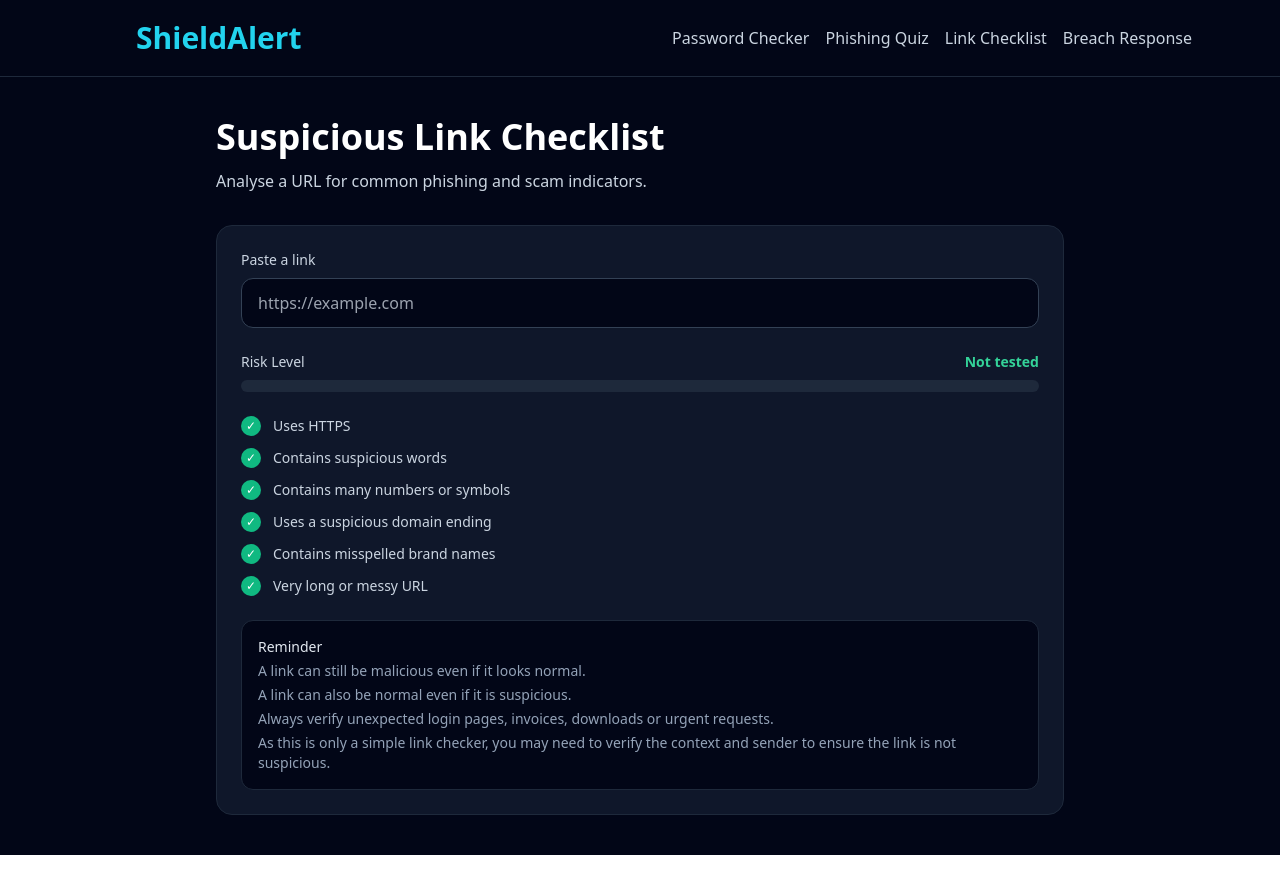
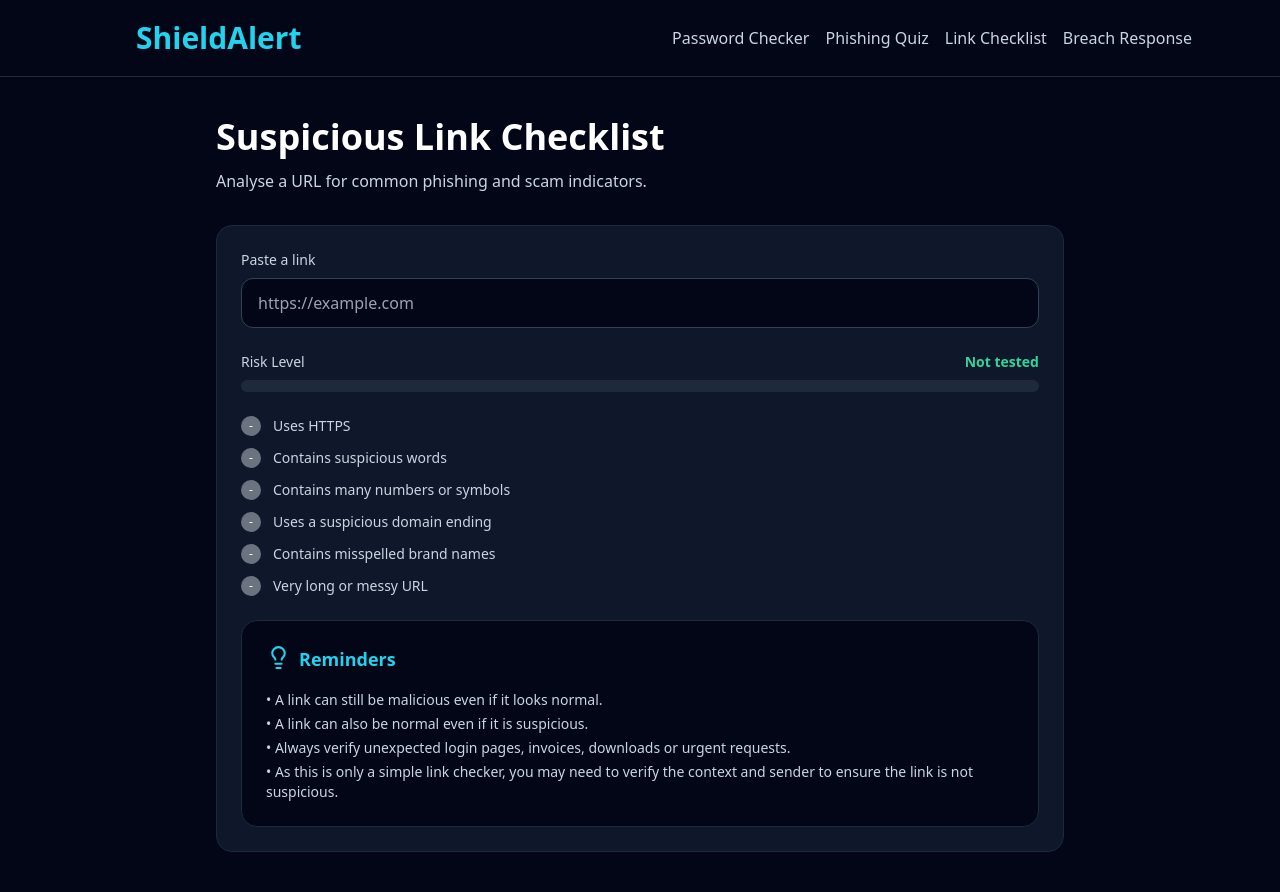
Before and after one commit to thedevarchive/shieldalert-security-dashboard, a Nuxt app: page /suspicious-link in a window 1280 px wide. Before the commit the page ends 855 px from the top, so only its background shows below. Built offline with nearby package versions, Linux system fonts and the light colour scheme; some icons are missing.

Commit message:
Updated Link Checker page with TipCard component

```diff
--- a/app/components/TipCard.vue
+++ b/app/components/TipCard.vue
@@ -17,7 +17,7 @@ defineProps<{
 </script>
 
 <template>
-    <div class="rounded-2xl border border-slate-800 p-6 mt-6"
+    <div class="rounded-2xl border border-slate-800 p-6"
         :class="isDark ? 'bg-slate-950' : 'bg-slate-900'">
         <div class="flex">
             <component :is="icon" class="mb-4 mr-2 text-cyan-400" :size="25" />
@@ -27,7 +27,7 @@ defineProps<{
             </p>
         </div>
 
-        <p class="text-sm text-slate-300" v-for="(item, index) in description" :key="index">
+        <p class="mt-1 text-sm text-slate-300" v-for="(item, index) in description" :key="index">
             {{ item }}
         </p>
     </div>
--- a/app/pages/password-checker.vue
+++ b/app/pages/password-checker.vue
@@ -112,7 +112,7 @@ const crackTimeLabel = computed(() => {
       </h1>
 
       <p class="text-slate-300">
-        Test how strong a password is based on length, variety, and guessability.
+        Test how strong a password is based on length, variety and guessability.
       </p>
     </section>
 
@@ -174,9 +174,11 @@ const crackTimeLabel = computed(() => {
         </p>
       </div>
 
-      <TipCard
-        :description="['Avoid using names, birthdays, pets, favourite teams or anything someone could guess from your social media.']"
-        :is-dark="true" />
+      <div class="mt-6">
+        <TipCard
+          :description="['Avoid using names, birthdays, pets, favourite teams or anything someone could guess from your social media.']"
+          :is-dark="true" />
+      </div>
     </section>
   </main>
 </template>
--- a/app/pages/suspicious-link.vue
+++ b/app/pages/suspicious-link.vue
@@ -34,10 +34,10 @@
 
       <ul class="mt-6 space-y-3">
         <li v-for="check in checks" :key="check.label" class="flex items-center gap-3 text-sm">
-          <span class="flex h-5 w-5 items-center justify-center rounded-full text-xs" :class="check.failed
+          <span class="flex h-5 w-5 items-center justify-center rounded-full text-xs" :class="!link ? 'bg-gray-500' : (check.failed
             ? 'bg-red-500 text-white'
-            : 'bg-emerald-500 text-white'">
-            {{ check.failed ? '!' : '✓' }}
+            : 'bg-emerald-500 text-white')">
+            {{ !link ? '-' : ( check.failed ? '!' : '✓' ) }}
           </span>
 
           <span :class="check.failed
@@ -48,27 +48,16 @@
         </li>
       </ul>
 
-      <div class="mt-6 rounded-xl border border-slate-800 bg-slate-950 p-4">
-        <p class="text-sm font-medium text-slate-200">
-          Reminder
-        </p>
-
-        <p class="mt-1 text-sm text-slate-400">
-          A link can still be malicious even if it looks normal.
-        </p>
-
-        <p class="mt-1 text-sm text-slate-400">
-          A link can also be normal even if it is suspicious.
-        </p>
-
-        <p class="mt-1 text-sm text-slate-400">
-          Always verify unexpected login pages, invoices, downloads or urgent requests.
-        </p>
-
-        <p class="mt-1 text-sm text-slate-400">
-          As this is only a simple link checker, you may need to verify the context and sender to ensure the link is not
-          suspicious.
-        </p>
+      <div class="mt-6">
+        <TipCard
+          :title="'Reminders'"
+          :description="[
+            '• A link can still be malicious even if it looks normal.',
+            '• A link can also be normal even if it is suspicious.',
+            '• Always verify unexpected login pages, invoices, downloads or urgent requests.',
+            '• As this is only a simple link checker, you may need to verify the context and sender to ensure the link is not suspicious.'
+            ]"
+          :is-dark="true" />
       </div>
     </section>
   </main>
@@ -120,7 +109,7 @@ const riskScore = computed(() => {
 
 const riskLabel = computed(() => {
   if (!link.value) return 'Not tested'
-  if (riskScore.value < 25) return 'No obvious red flags'
+  if (riskScore.value < 25) return 'Little to no red flags'
   if (riskScore.value < 50) return 'Some red flags'
   if (riskScore.value < 75) return 'Many red flags detected'
   return 'Very suspicious'
```
